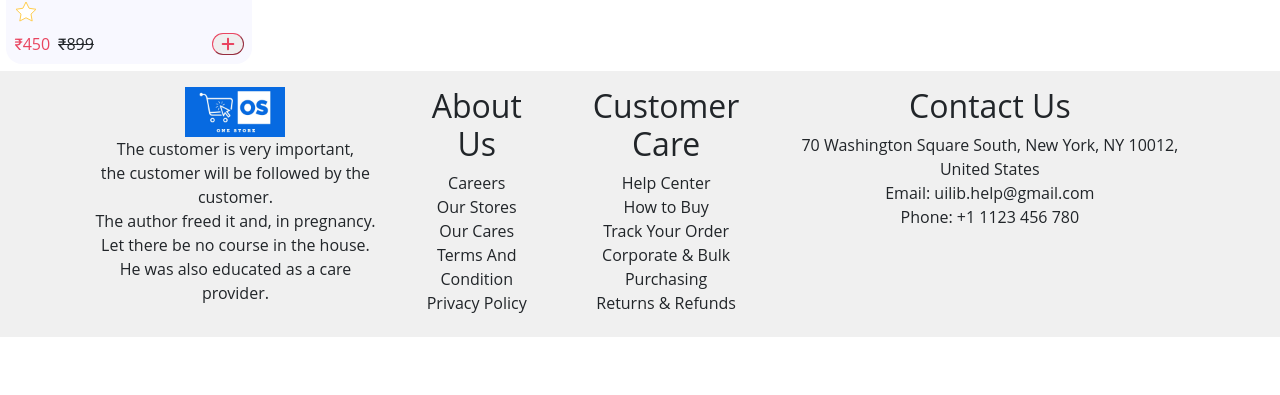
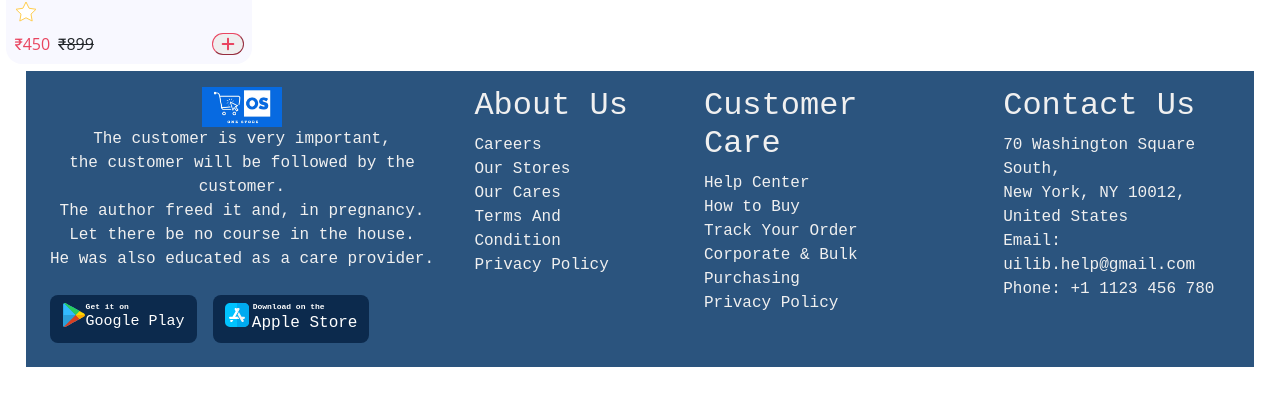
Before and after one commit to akm005/One-Store, a React (Create React App) app: page /product/10009781 in a window 1280 px wide. Shown: the part 402-797 px from the top of the page. Built offline with nearby package versions, Linux system fonts and the light colour scheme.

Commit message:
footer innernav

```diff
--- a/src/Components/Footers/Footer.css
+++ b/src/Components/Footers/Footer.css
@@ -1,17 +1,35 @@
-footer{
-    background-color: #F0F0F0;
+.googlebutton{
+
+    box-shadow: none;
+    cursor:pointer;
+    border-radius: 0.5em;
+    background-color: rgb(12,42,77);
+    color: white;
+    padding: 8px 12px;
+    margin:0.5rem;
+    display: flex;
+    align-items: flex-start;
+    border: none;
+
 }
 .footer-container{
-    max-width: 1200px;
-    justify-content: space-between;
+
+    justify-content: space-around;
     display: flex;
     height: 100%;
-    margin: 0px 75px;
+    margin: 0px 2%;
+    background-color: #F0F0F0;
+    color: #F0F0F0;
+    font-family: monospace;
+    background: #2b547e;
+
 }
 
 .footer{
     display: flex;
     flex-direction: row;
+    justify-content: space-around;
+
 
 }
 .footer > *{
@@ -20,3 +38,47 @@ footer{
 .logo img{
     height: 2.5em;
 }
+.button_plan{
+    display: flex;
+
+}
+.get_it_on{
+    font-size: 8px;
+    font-weight: 600;
+    line-height: 1;
+    display: flex;
+    align-items: flex-start
+    ;
+}
+.googleplay{
+    font-size: 15px;
+
+}
+.Apple-button{
+
+    box-shadow: none;
+    cursor:pointer;
+    border-radius: 0.5em;
+    background-color: rgb(12,42,77);
+    color: white;
+    padding: 8px 12px;
+    margin:0.5rem;
+    display: flex;
+    border: none;
+}
+.app-store-logo-here{
+    display: flex;
+    flex-direction: row;
+
+}
+.download-on-the{
+    font-size: 8px;
+    font-weight: 600;
+    line-height: 1;
+    display: flex;
+    align-items: flex-start;
+    margin-left: 0.5em;
+}
+.apple-store{
+    margin-left: 0.2em;
+}
--- a/src/Components/Footers/Footer.js
+++ b/src/Components/Footers/Footer.js
@@ -8,34 +8,93 @@ export default class Footer extends Component {
         <footer>
             <div className='footer-container'>
               <div className='footer' >
-                <div className='One-Store'>
-                  <div><img src={logo} width="100px" height="50px" alt='logo'></img>
+                <div className='Home'>
+                  <div className='company-detail'><img src={logo} width="80px" height="40px" alt='logo'></img>
                   <p>The customer is very important,<br/>
                   the customer will be followed by the customer.<br/>
                   The author freed it and, in pregnancy.<br/>
                   Let there be no course in the house.<br/>
                   He was also educated as a care provider.</p>
+                  <div className='app-store-logo-here'>
+
+                  <button className='googlebutton'>
+                  <div className='button_plan'><div><svg  width="24" height="24" viewBox="0 0 24 24" fill="none" class="injected-svg" data-src="/assets/images/icons/play-store.svg" >
+                  <g clip-path="url(#clip0-98)">
+                  <path d="M17.9236 8.23227C15.1356 6.67287 10.6607 4.16885 3.71978 0.282486C3.25183 -0.0265614 2.71342 -0.0670615 2.24823 0.090392L14.1569 11.999L17.9236 8.23227Z" fill="#32BBFF"></path>
+                   <path d="M2.24824 0.090332C2.16105 0.119863 2.07621 0.155488 1.99507 0.19852C1.48137 0.476395 1.10388 1.0111 1.10388 1.68737V22.3105C1.10388 22.9868 1.48132 23.5215 1.99507 23.7993C2.07607 23.8423 2.16087 23.8781 2.24796 23.9078L14.1568 11.999L2.24824 0.090332Z" fill="#32BBFF"></path>
+                    <path d="M14.1569 11.999L2.24799 23.9079C2.71331 24.0665 3.25172 24.0291 3.71982 23.7155C10.451 19.9463 14.8754 17.472 17.6957 15.8993C17.7742 15.8552 17.8512 15.8121 17.9272 15.7694L14.1569 11.999Z" fill="#32BBFF"></path>
+                    <path d="M1.10388 11.999V22.3106C1.10388 22.9869 1.48132 23.5216 1.99507 23.7994C2.07607 23.8424 2.16087 23.8782 2.24796 23.9079L14.1568 11.999H1.10388Z" fill="#2C9FD9"></path>
+                    < path d="M3.71978 0.282559C3.16407 -0.0843794 2.50876 -0.0739263 1.99506 0.198699L13.9761 12.1798L17.9235 8.23234C15.1356 6.67295 10.6607 4.16893 3.71978 0.282559Z" fill="#29CC5E"></path>
+                    <path d="M13.9762 11.8184L1.99506 23.7994C2.50881 24.072 3.16407 24.0877 3.71978 23.7155C10.4509 19.9463 14.8754 17.472 17.6957 15.8993C17.7742 15.8552 17.8511 15.8121 17.9271 15.7694L13.9762 11.8184Z" fill="#D93F21"></path>
+                     <path d="M22.8961 11.9989C22.8961 11.4275 22.6078 10.8509 22.0363 10.5311C22.0363 10.5311 20.9676 9.93479 17.6919 8.10254L13.7955 11.9989L17.6957 15.8992C20.9355 14.0801 22.0363 13.4667 22.0363 13.4667C22.6078 13.147 22.8961 12.5703 22.8961 11.9989Z" fill="#FFD500"></path>
+                   < path d="M22.0363 13.4669C22.6078 13.1471 22.8961 12.5704 22.8961 11.999H13.7955L17.6957 15.8993C20.9355 14.0802 22.0363 13.4669 22.0363 13.4669Z" fill="#FFAA00"></path>
+                   </g>
+                    <defs>
+                    <clipPath id="clip0-98">
+                   <rect width="24" height="24" fill="white"></rect>
+                   </clipPath>
+                      </defs>
+                   </svg>
+                   </div>
+                    <div className='button_box_googlestore' ><div font-size="8px" font-weight="600" className='get_it_on' >Get it on</div><div font-size="14px" font-weight="900" className='googleplay' >Google Play</div></div>
+                   </div>
+                  </button>
+                  <button className='Apple-button'>
+                    <div>
+                    <svg  width="24" height="24" viewBox="0 0 24 24" fill="none" class="injected-svg" data-src="/assets/images/icons/app-store.svg" >
+                   <path d="M19.0781 24H4.92188C2.20795 24 0 21.792 0 19.0781V4.92188C0 2.20795 2.20795 0 4.92188 0H19.0781C21.792 0 24 2.20795 24 4.92188V19.0781C24 21.792 21.792 24 19.0781 24Z" fill="#00C3FF"></path>
+                       <path d="M19.0781 0H12V24H19.0781C21.792 24 24 21.792 24 19.0781V4.92188C24 2.20795 21.792 0 19.0781 0Z" fill="#00AAF0"></path>
+                  <path d="M7.38978 18.4929C7.17299 18.8684 6.77825 19.0785 6.37292 19.0786C6.17422 19.0786 5.97303 19.0281 5.78895 18.9218C5.22936 18.5988 5.03694 17.8807 5.36 17.3211L5.59049 16.9219H8.29681L7.38978 18.4929Z" fill="white"></path>
+                   <path d="M5.17969 15.984C4.53352 15.984 4.00781 15.4583 4.00781 14.8122C4.00781 14.166 4.53352 13.6403 5.17969 13.6403H7.48491L10.6468 8.1637L9.78989 6.67945C9.46683 6.11985 9.6592 5.40173 10.2188 5.07862H10.2188C10.7784 4.75556 11.4966 4.94803 11.8196 5.50757L12 5.81999L12.1804 5.50762C12.5036 4.94798 13.2217 4.7556 13.7812 5.07867C14.0522 5.23518 14.2462 5.48788 14.3272 5.79023C14.4082 6.09257 14.3666 6.40842 14.2101 6.67949L10.1912 13.6403H12.7262L14.0794 15.984H5.17969Z" fill="white"></path>
+                   <path d="M18.8203 15.9844H17.8682L18.6399 17.3211C18.963 17.8806 18.7706 18.5988 18.2111 18.9219C18.0304 19.0261 17.83 19.0794 17.6269 19.0794C17.5251 19.0794 17.4228 19.066 17.3217 19.039C17.0194 18.9579 16.7667 18.764 16.6101 18.4929L12.5412 11.4453L13.8943 9.10156L16.5151 13.6407H18.8203C19.4665 13.6407 19.9922 14.1664 19.9922 14.8126C19.9922 15.4587 19.4665 15.9844 18.8203 15.9844Z" fill="#F2F2F2"></path>
+                       <path d="M12 13.6406V15.9844H14.0794L12.7262 13.6406H12Z" fill="#F2F2F2"></path>
+                    <path d="M14.3272 5.7907C14.2461 5.48836 14.0522 5.23561 13.7812 5.07914C13.2217 4.75608 12.5035 4.9484 12.1804 5.50809L12 5.82047V10.508L14.2101 6.67996C14.3666 6.40889 14.4082 6.09309 14.3272 5.7907Z" fill="#F2F2F2"></path>
+                   </svg>
+                    </div>
+                    <div className='Apple-icon'>
+                      <div font-size="8px" font-weight="600" className='download-on-the'>Download on the </div>
+                      <div font-size="14px" font-weight="900" className='apple-store'>Apple Store</div>
+                    </div>
+                  </button>
+
                   </div>
                   </div>
-                <div className='About'> <h2>About Us </h2>
+                  <div>
+                  </div>
 
 
-                <div>Careers</div>
-                <div>Our Stores</div>
-                <div>Our Cares</div>
-                <div>Terms And Condition</div>
-                <div>Privacy Policy</div>
+                  </div>
+                <div className='About us' align="left"> <h2>About Us </h2>
+
+                <ul>
+                  <li> Careers </li> <br/>
+                  <li> Our Stores </li><br/>
+                  <li> Our Cares </li><br/>
+                  <li> Terms And Condition </li><br/>
+                  <li> Privacy Policy </li> <br/>
+
+                </ul>
 
                   </div>
-                <div className='Customer'> <h2>Customer Care </h2>
-                <div>Help Center</div>
-                <div>How to Buy</div>
-                <div>Track Your Order</div>
-                <div>Corporate & Bulk Purchasing</div>
-                <div>Returns & Refunds</div> </div>
-                <div className='Contact'>
-               <h2>Contact Us</h2>
-                <div>70 Washington Square South, New York, NY 10012, United States
+                  <div>
+
+                  </div>
+                <div className='Customer'  align="left"> <h2>Customer Care </h2>
+                <ul>
+                  <li>Help Center </li> <br/>
+                  <li> How to Buy </li><br/>
+                  <li> Track Your Order </li><br/>
+                  <li> Corporate & Bulk Purchasing </li><br/>
+                  <li> Privacy Policy </li> <br/>
+
+                </ul>
+                 </div>
+                 <div>
+
+
+                 </div>
+                <div className='Contact' align="left"> <h2>Contact Us</h2>
+                <div>70 Washington Square South,<br/> New York, NY 10012,<br/> United States
                         <br/>Email: uilib.help@gmail.com
                         <br/>Phone: +1 1123 456 780
                         <br/>
```
